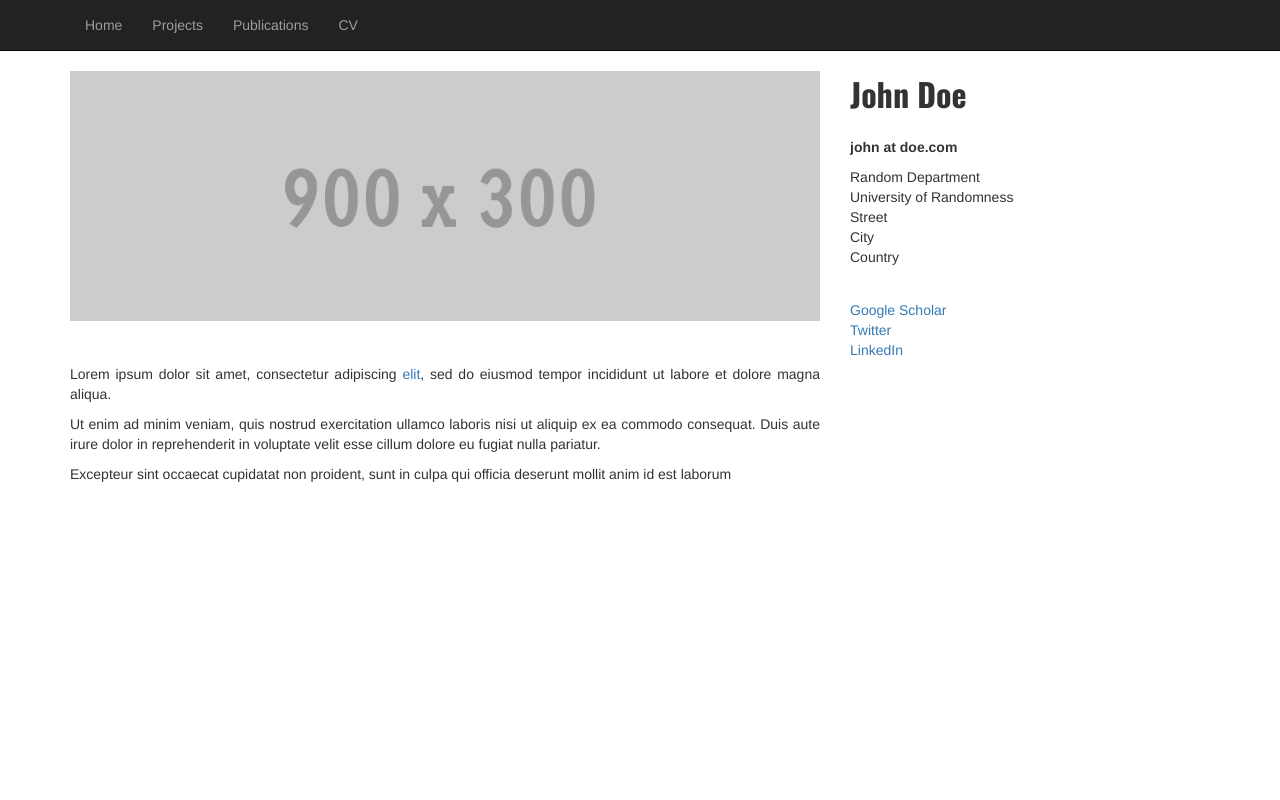
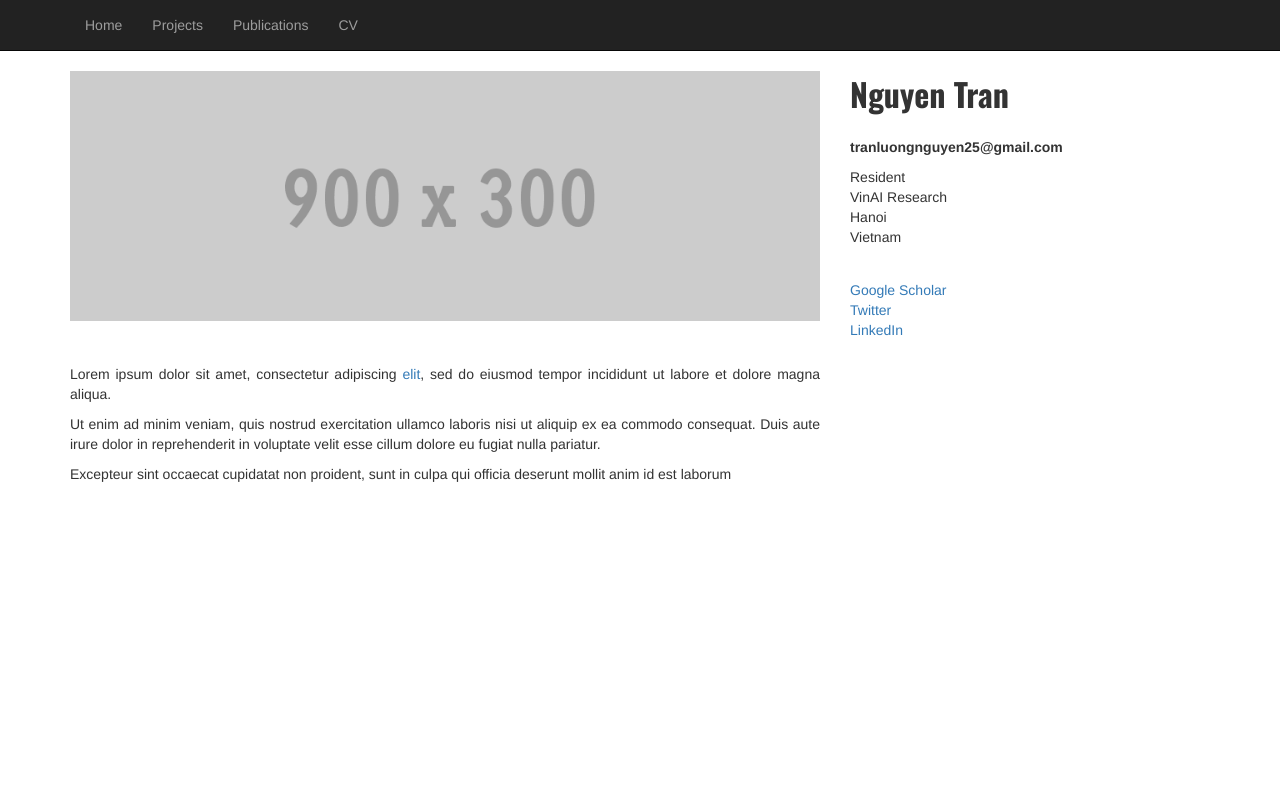
Before and after one commit to tranluongnguyen/tranluongnguyen.github.io, a plain HTML site: page index.html in a window 1280 px wide. Shown: the top 800 px of the page. Drawn offline with nearby package versions, Linux system fonts and the light colour scheme.

Commit message:
Edit info

```diff
--- a/index.html
+++ b/index.html
@@ -64,13 +64,12 @@
 
             <!-- Contact Info on the Sidebar -->
             <div class="col-md-4">
-                <div style="font-family: 'Oswald', sans-serif; font-size: 32px;"><b>John Doe</b></div><br>
-                <p><b>john at doe.com</b><br>
-                <p>Random Department<br>
-                University of Randomness<br>
-                Street<br>
-                City <br>
-                Country<br>
+                <div style="font-family: 'Oswald', sans-serif; font-size: 32px;"><b>Nguyen Tran</b></div><br>
+                <p><b>tranluongnguyen25@gmail.com</b><br>
+                <p>Resident<br>
+                VinAI Research<br>
+                Hanoi <br>
+                Vietnam<br>
                 </p>
             </div>
 
```
